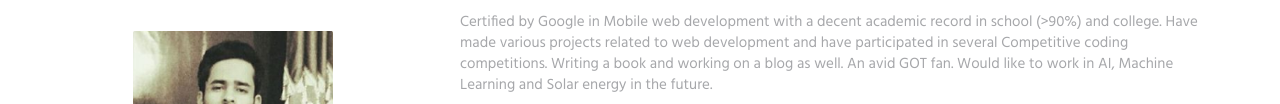
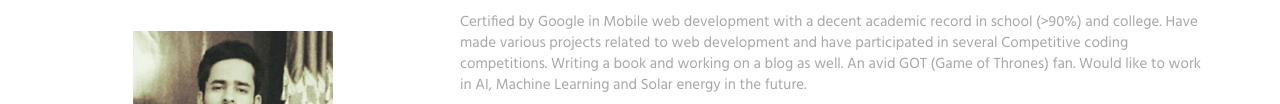
Before and after one commit to racmeh/Portfolio, a website: page index.html in a window 1280 px wide. Shown: the part 848-952 px from the top of the page. Drawn offline with nearby package versions, Linux system fonts and the light colour scheme.

Commit message:
Update index.html

```diff
--- a/index.html
+++ b/index.html
@@ -107,7 +107,7 @@
                     <div class="col-sm-8 col-sm-offset-1">
                         <div class="margin-b-60">
                             <p>Experienced Software Engineer with a demonstrated history of working in a startup. Skilled in HTML, Cascading Style Sheets (CSS), Java, C++ and JavaScript and fluent in English &amp; Hindi (Written and Spoken). Strong engineering professional with a Bachelor of Technology (BTech) focused in Computer Science from Harcourt Butler Technical University.</p>
-                            <p>Certified by Google in Mobile web development with a decent academic record in school (>90%) and college. Have made various projects related to web development and have participated in several Competitive coding competitions. Writing a book and working on a blog as well. An avid GOT fan. Would like to work in AI, Machine Learning and Solar energy in the future.</p>
+                            <p>Certified by Google in Mobile web development with a decent academic record in school (>90%) and college. Have made various projects related to web development and have participated in several Competitive coding competitions. Writing a book and working on a blog as well. An avid GOT (Game of Thrones) fan. Would like to work in AI, Machine Learning and Solar energy in the future.</p>
                             <h3>Education</h3>
                             <p>Passed Intermediate from St. Thomas school, Kanpur with a percentage of 94.25% and High school from the same with an aggregate of 93.6%.</p>
                             <p>Pursuing B.Tech from Harcourt Butler Technical University (HBTU), Kanpur in Computer Science (2015-2019). Currently in 3rd year of graduation.</p>
```
